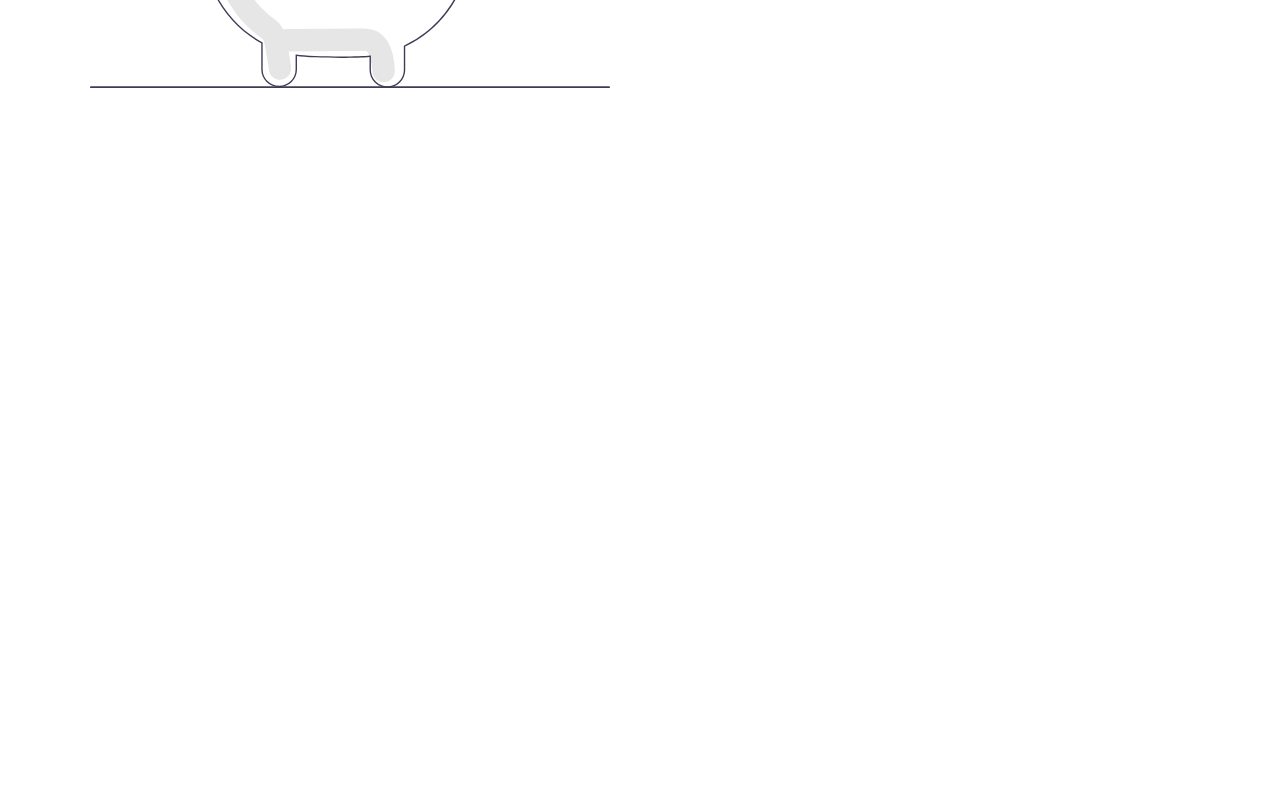
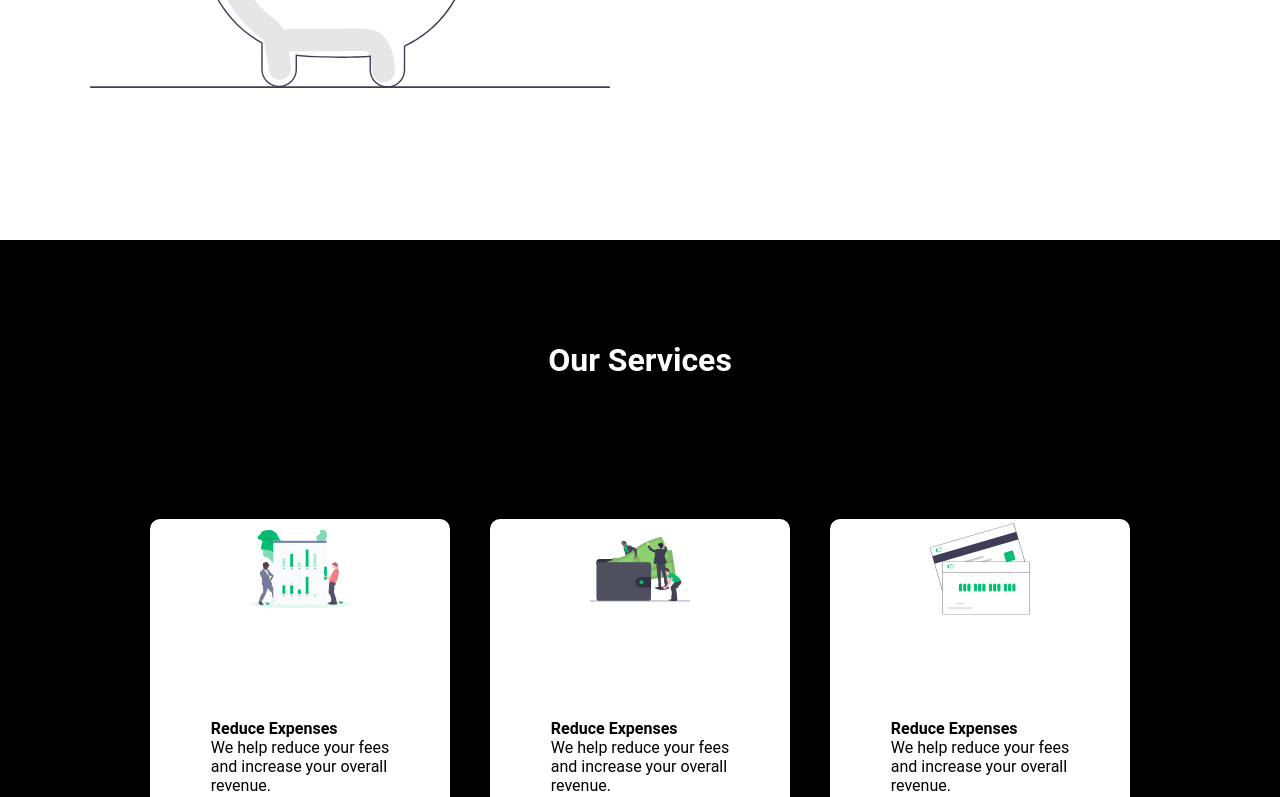
Before and after one commit to Nuh00/React-Projects, a React (Vite) app in the folder Finance-Page/: page / in a window 1280 px wide. Shown: the part 2000-2797 px from the top of the page. Before the commit the page ends 2240 px from the top, so only its background shows below. Built offline with nearby package versions, Linux system fonts and the light colour scheme.

Commit message:
Updating a new componenet

```diff
--- a/Finance-Page/src/app.css
+++ b/Finance-Page/src/app.css
@@ -100,6 +100,7 @@ body {
 
 .cards-info button:hover {
   background-color: aliceblue;
+  color: black;
 }
 
 .cards-info a {
@@ -107,25 +108,19 @@ body {
   color: white;
 }
 
-.cards-info a:hover {
-  color: rgb(10, 170, 98);
-}
+
 
 @media screen and (max-width: 768px) {
-  .container {
+ .container{
     flex-direction: column;
-    align-items: center;
-    height: 100%;
-  }
-  .container > * {
     width: 80%;
-  }
+ }
 
-  .cards-info {
+ .cards-info{
     text-align: center;
-  }
+ }
 
-  .card-image {
-    text-align: center;
-  }
+ .card-image{
+    order: 2;
+ }
 }
--- a/Finance-Page/src/components/AboutAndServices.jsx
+++ b/Finance-Page/src/components/AboutAndDiscover.jsx
@@ -1,12 +1,11 @@
 import React from "react";
-import "./aboutAndservices.css";
 import { Link } from "react-router-dom";
 import image1 from "../images/svg-1.svg";
 import image2 from "../images/svg-2.svg";
 import image3 from "../images/svg-3.svg";
 import image4 from "../images/svg-4.svg";
 
-function AboutAndServices() {
+function AboutAndDiscover() {
   return (
     <>
       <div className="wrapper">
@@ -47,9 +46,9 @@ function AboutAndServices() {
                 We have you covered no matter where you are located. All you
                 need is an internet connection and a phone or computer.
               </p>
-              <button>
-                <Link to="/services">Learn More</Link>
-              </button>
+              <Link to="./services">
+                <button>Learn More</button>
+              </Link>
             </div>
           </div>
         </div>
@@ -58,4 +57,4 @@ function AboutAndServices() {
   );
 }
 
-export default AboutAndServices;
+export default AboutAndDiscover;
--- /dev/null
+++ b/Finance-Page/src/components/Services.jsx
@@ -0,0 +1,65 @@
+import React from "react";
+import image1 from "../images/svg-1.svg";
+import image2 from "../images/svg-2.svg";
+import image3 from "../images/svg-3.svg";
+import image4 from "../images/svg-4.svg";
+import image5 from "../images/svg-5.svg";
+import image6 from "../images/svg-6.svg";
+import './services.css'
+
+function Services() {
+  return (
+    <>
+      <div className="wrapper">
+        <div className="container-services">
+          <div className="header-services">
+            <h1>Our Services</h1>
+          </div>
+          <div className="all-cards">
+            <div className="card">
+              <div className="cards-image">
+                <img src={image5} alt="image1" />
+              </div>
+              <div className="card-information">
+                <h4>Reduce Expenses</h4>
+                <p>
+                  We help reduce your fees <br /> and increase your overall{" "}
+                  <br />
+                  revenue.
+                </p>
+              </div>
+            </div>
+            <div className="card">
+              <div className="cards-image">
+                <img src={image4} alt="image1" />
+              </div>
+              <div className="card-information">
+                <h4>Reduce Expenses</h4>
+                <p>
+                  We help reduce your fees <br /> and increase your overall{" "}
+                  <br />
+                  revenue.
+                </p>
+              </div>
+            </div>
+            <div className="card">
+              <div className="cards-image">
+                <img src ={image6}alt="image1" />
+              </div>
+              <div className="card-information">
+                <h4>Reduce Expenses</h4>
+                <p>
+                  We help reduce your fees <br /> and increase your overall{" "}
+                  <br />
+                  revenue.
+                </p>
+              </div>
+            </div>
+          </div>
+        </div>
+      </div>
+    </>
+  );
+}
+
+export default Services;
--- a/Finance-Page/src/components/aboutAndservices.css
+++ /dev/null
@@ -1,5 +0,0 @@
-* {
-  margin: 0;
-  padding: 0;
-  box-sizing: border-box;
-}
--- /dev/null
+++ b/Finance-Page/src/components/services.css
@@ -0,0 +1,57 @@
+.wrapper{
+    display: flex;
+    flex-direction: column;
+    justify-content: center;
+    align-items: center;
+    height: 100vh;
+    background-color: black;
+}
+
+
+.container-services{
+    display: flex;
+    flex-direction: column;
+    align-items: center;
+    max-width: 1440px;
+    gap: 100px;
+
+}
+
+.all-cards{
+    display: flex;
+    flex-wrap: wrap;
+    padding: 40px;
+    gap: 40px;
+
+}
+
+.card{
+    display: flex;
+    flex-direction: column;
+    justify-content: center;
+    align-items: center;
+    width: 300px;
+    height: 300px;
+    background-color: white;
+    border-radius: 10px;
+    box-shadow: 0px 0px 10px 0px rgba(0,0,0,0.2);
+    transition: 0.3s;
+    color: black;
+}
+
+
+
+
+.card img{
+    width: 100px;
+    height: 100px;
+    margin-bottom: 20px;
+}
+
+.card > *{
+    flex: 1;
+}
+
+.card .cards-image{
+    flex: 2;
+}
--- a/Finance-Page/src/pages/Home.jsx
+++ b/Finance-Page/src/pages/Home.jsx
@@ -1,14 +1,16 @@
-import React from 'react'
-import Herosection from '../components/Herosection'
-import AboutAndServices from '../components/AboutAndServices'
+import React from "react";
+import Herosection from "../components/Herosection";
+import AboutAndDiscover from "../components/AboutAndDiscover";
+import Services from "../components/Services";
 
 function Home() {
   return (
     <>
-       <Herosection />
-       <AboutAndServices />
+      <Herosection />
+      <AboutAndDiscover />
+      <Services />
     </>
-  )
+  );
 }
 
-export default Home
+export default Home;
```
